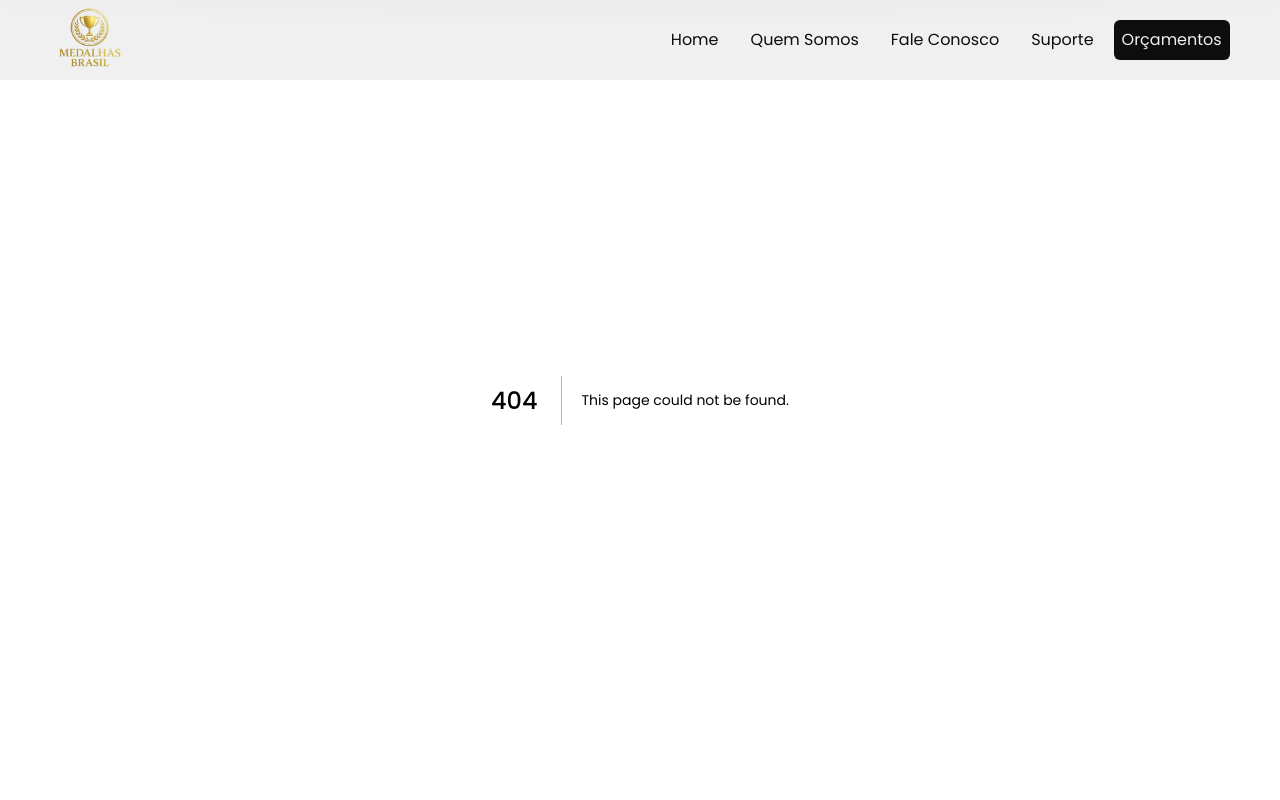
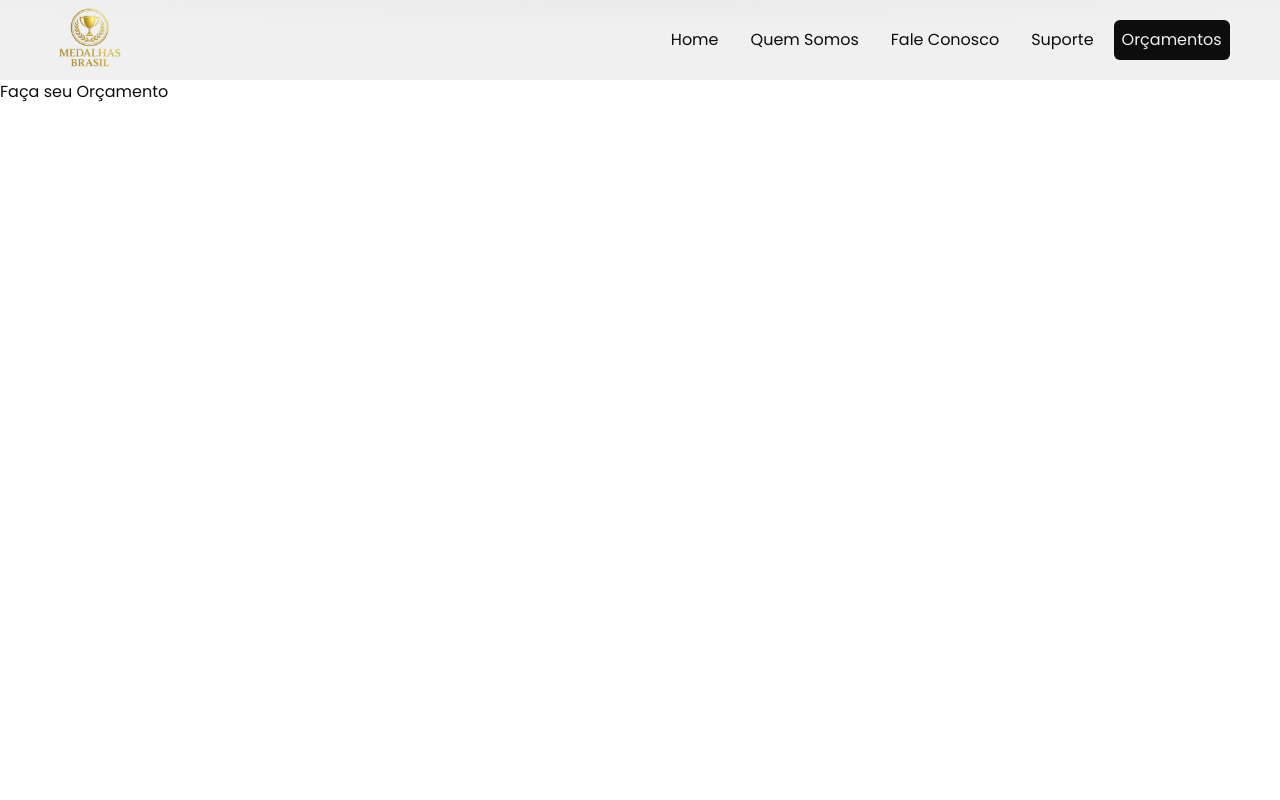
Before and after one commit to Equipe-NextSolve/medalhas-brasil, a Next.js app: page /budget in a window 1280 px wide. Before the commit this address had no page. Shown: the top 800 px of the page. Built offline with nearby package versions, Linux system fonts and the light colour scheme.

Commit message:
framer motion instalado e tela de orçamentos criada

```diff
--- a/package.json
+++ b/package.json
@@ -11,6 +11,7 @@
     "@emailjs/browser": "^4.4.1",
     "class-variance-authority": "^0.7.1",
     "clsx": "^2.1.1",
+    "framer-motion": "^12.36.0",
     "lucide-react": "^0.577.0",
     "next": "16.1.6",
     "radix-ui": "^1.4.3",
--- /dev/null
+++ b/src/app/budget/page.jsx
@@ -0,0 +1,8 @@
+import BudgetMain from '@/components/Budget/BudgetMain'
+import React from 'react'
+
+export default function budgetPage() {
+    return (
+        <BudgetMain/>
+    )
+}
--- /dev/null
+++ b/src/components/Budget/BudgetMain.jsx
@@ -0,0 +1,10 @@
+import Title from '@/utils/Title'
+import React from 'react'
+
+export default function BudgetMain() {
+    return (
+        <main className='min-h-screen flex-1 mt-20'>
+            <Title label="Faça seu Orçamento"/>
+        </main>
+    )
+}
--- a/src/components/Home/Home.jsx
+++ b/src/components/Home/Home.jsx
@@ -4,7 +4,7 @@ import Carousel from "./Carousel";
 
 export default function HomeMain() {
   return (
-    <main className="h-100 flex-1">
+    <main className="min-h-screen flex-1">
       <Carousel />
     </main>
   );
--- a/src/layout/Header/Logo.jsx
+++ b/src/layout/Header/Logo.jsx
@@ -9,6 +9,7 @@ export default function Logo() {
                     width={200}
                     height={200}
                     src='/logo.png'
+                    alt='logo'
                     className=''
                 />
             </div>
--- a/src/layout/Header/Navigation.jsx
+++ b/src/layout/Header/Navigation.jsx
@@ -24,7 +24,7 @@ export default function Navigation() {
                         </li>
                     ))}
                 </ul>
-                <Link href='' className="bg-black text-white p-2 rounded-md hover:bg-gray-800 transition">Orçamentos</Link>
+                <Link href='/budget' className="bg-black text-white p-2 rounded-md hover:bg-gray-800 transition">Orçamentos</Link>
             </div>
         </nav>
     )
--- /dev/null
+++ b/src/utils/Title.jsx
@@ -0,0 +1,7 @@
+
+
+export default function Title({label}) {
+    return (
+        <h1 className="text-black">{label}</h1>
+    )
+}
```
Also changed, not shown: 1 other file (tests, documents, lock files or other folders).
